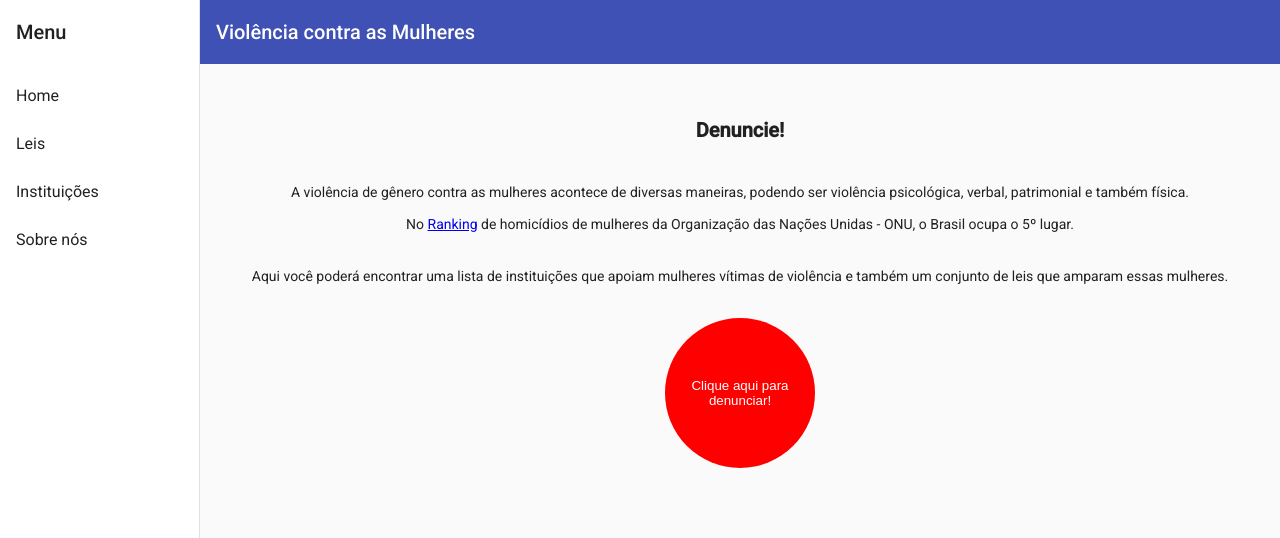
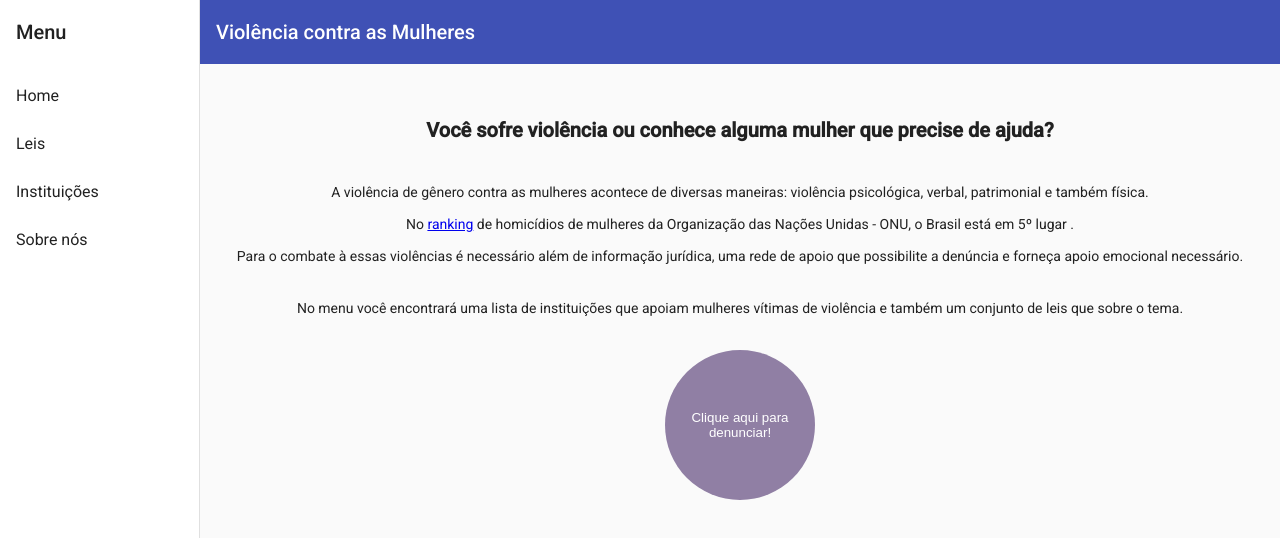
Before and after one commit to brennapacheco/IterisHackathon, an Angular app: page / in a window 1280 px wide. Shown: the top 538 px of the page. Built offline with nearby package versions, Linux system fonts and the light colour scheme.

Commit message:
atualização home-page

```diff
--- a/src/app/componentes/home-page/home-page.component.css
+++ b/src/app/componentes/home-page/home-page.component.css
@@ -1,15 +1,17 @@
+
+#principal{
+  text-align: center;
+  margin-top: 50px;
+  height: 50%;
+}
+h2{
+  font-weight: bold;
+}
 .botao{
   color: white;
-  background-color: red;
+  background-color: #907FA4;
   width: 150px;
   height: 150px;
   border:none;
   border-radius: 50%;
 }
-#principal{
-  text-align: center;
-  margin-top: 50px;
-}
-h2{
-  font-weight: bold;
-}
--- a/src/app/componentes/home-page/home-page.component.html
+++ b/src/app/componentes/home-page/home-page.component.html
@@ -1,17 +1,18 @@
 <div id="principal">
-  <h2>Denuncie!</h2>
+  <h2>Você sofre violência ou conhece alguma mulher que precise de ajuda?</h2>
 
   <br>
 
   <div>
-    <p>A violência de gênero contra as mulheres acontece de diversas maneiras, podendo ser violência psicológica, verbal, patrimonial e também física.</p>
-    <p>No <a href="https://dossies.agenciapatriciagalvao.org.br/feminicidio/capitulos/qual-a-dimensao-do-problema-no-brasil/">Ranking</a> de homicídios de mulheres da Organização das Nações Unidas - ONU, o Brasil ocupa o 5º lugar.</p>
+    <p>A violência de gênero contra as mulheres acontece de diversas maneiras: violência psicológica, verbal, patrimonial e também física.</p>
+    <p>No <a href="https://dossies.agenciapatriciagalvao.org.br/feminicidio/capitulos/qual-a-dimensao-do-problema-no-brasil/">ranking</a> de homicídios de mulheres da Organização das Nações Unidas - ONU, o Brasil está em 5º lugar .</p>
+    <p>Para o combate à essas violências é necessário além de informação jurídica, uma rede de apoio que possibilite a denúncia e forneça apoio emocional necessário.</p>
   </div>
 
   <br>
 
   <div>
-    <p>Aqui você poderá encontrar uma lista de instituições que apoiam mulheres vítimas de violência e também um conjunto de leis que amparam essas mulheres. </p>
+    <p>No menu você encontrará uma lista de instituições que apoiam mulheres vítimas de violência e também um conjunto de leis que sobre o tema. </p>
     <br>
     <a href="https://www.gov.br/pt-br/servicos/denunciar-e-buscar-ajuda-a-vitimas-de-violencia-contra-mulheres" target="_blank"><button class="botao">Clique aqui para denunciar!</button></a>
   </div>
```
